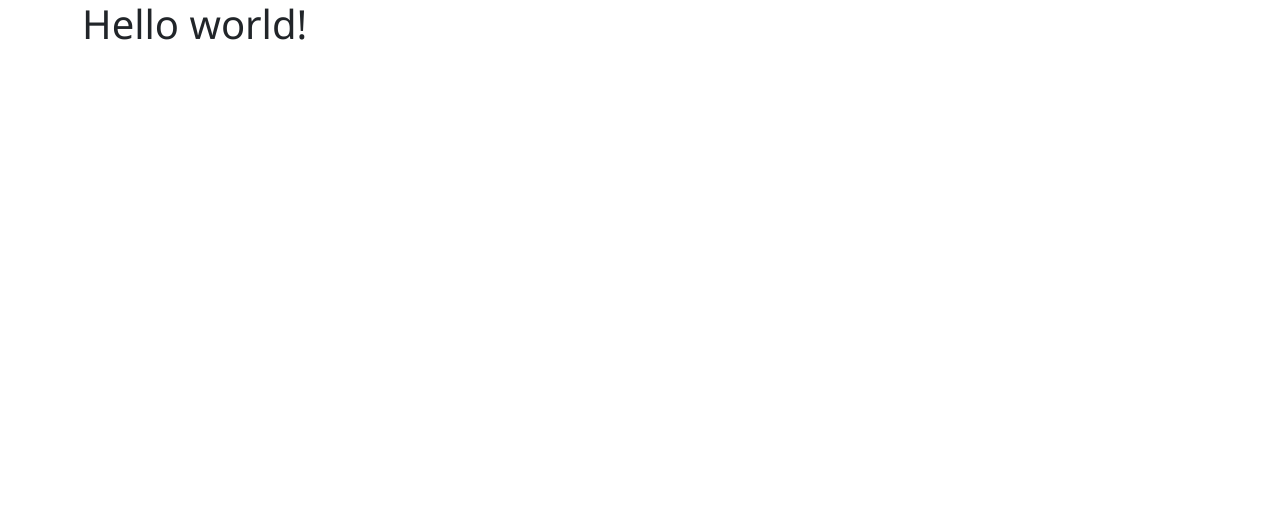
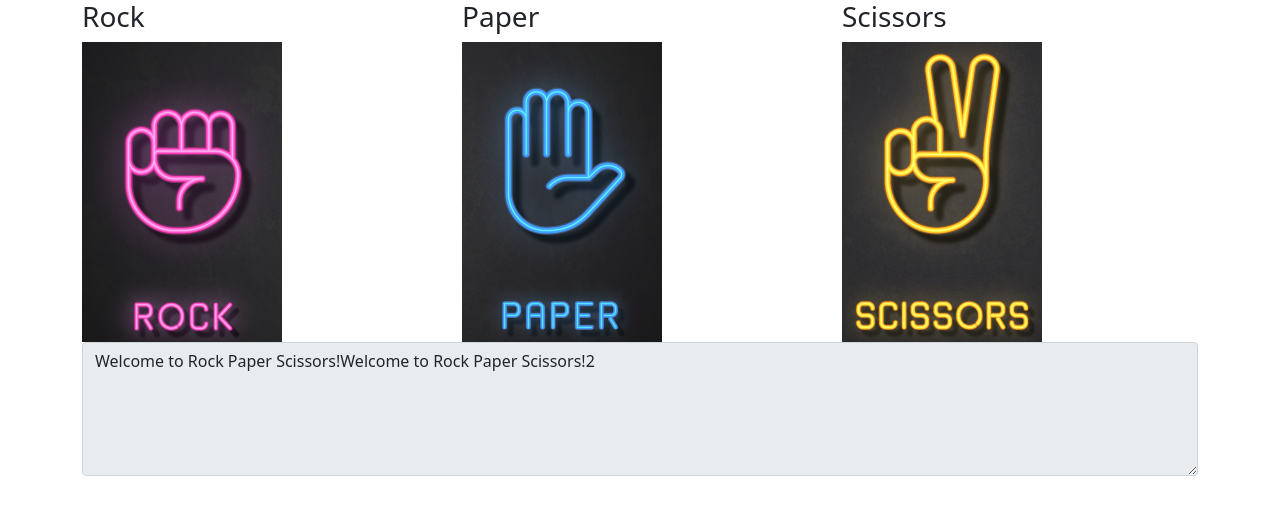
Before and after one commit to jkreal/NewRPS, a plain HTML site: page index.html in a window 1280 px wide. Drawn offline with nearby package versions, Linux system fonts and the light colour scheme.

Commit message:
Progress on mobile

```diff
--- a/index.html
+++ b/index.html
@@ -24,9 +24,35 @@
     ></script>
   </head>
   <body>
+
+
     <div class="container" id="outside-box">
-      <h1>Hello world!</h1>
+
+      <!-- This row contains the images -->
+      <div class="row">
+        <div class="col">
+          <h3>Rock</h3>
+          <img class="image" src="./rock.png" alt="rock">
+        </div>
+        <div class="col">
+          <h3>Paper</h3>
+          <img class="image" src="./paper.png" alt="paper">
+        </div>
+        <div class="col">
+          <h3>Scissors</h3>
+          <img class="image" src="./scissors.png" alt="scissors">
+        </div>
+      </div>
+      <!-- End image row -->
+
+      <div class="row"></div>
+      <div class="row">
+        <div class="col">
+          <textarea disabled class="form-control" name="info" id="main-text" cols="30" rows="5"></textarea>
+        </div>
+      </div>
     </div>
+
 
   </body>
   <script src="./rps.js"></script>
--- a/rps.js
+++ b/rps.js
@@ -14,6 +14,9 @@ $(document).ready(() => {
   if ($(window).width() < 420) {
     emptyBox();
   }
+
+  $("#main-text").append("Welcome to Rock Paper Scissors!");
+  $("#main-text").append("Welcome to Rock Paper Scissors!2");
 });
 
 $(window).resize(function () {
--- a/style.css
+++ b/style.css
@@ -6,4 +6,18 @@ h1 {
   body {
     background-color: lightgreen;
   }
+
+  #outside-box {
+      background-color: orange;
+      height: 100vh;
+  }
+
+  .image {
+      width: 80%;
+      box-shadow: 10px 10px;
+  }
+
+  #info {
+      margin-top: 30px;
+  }
 }
```
